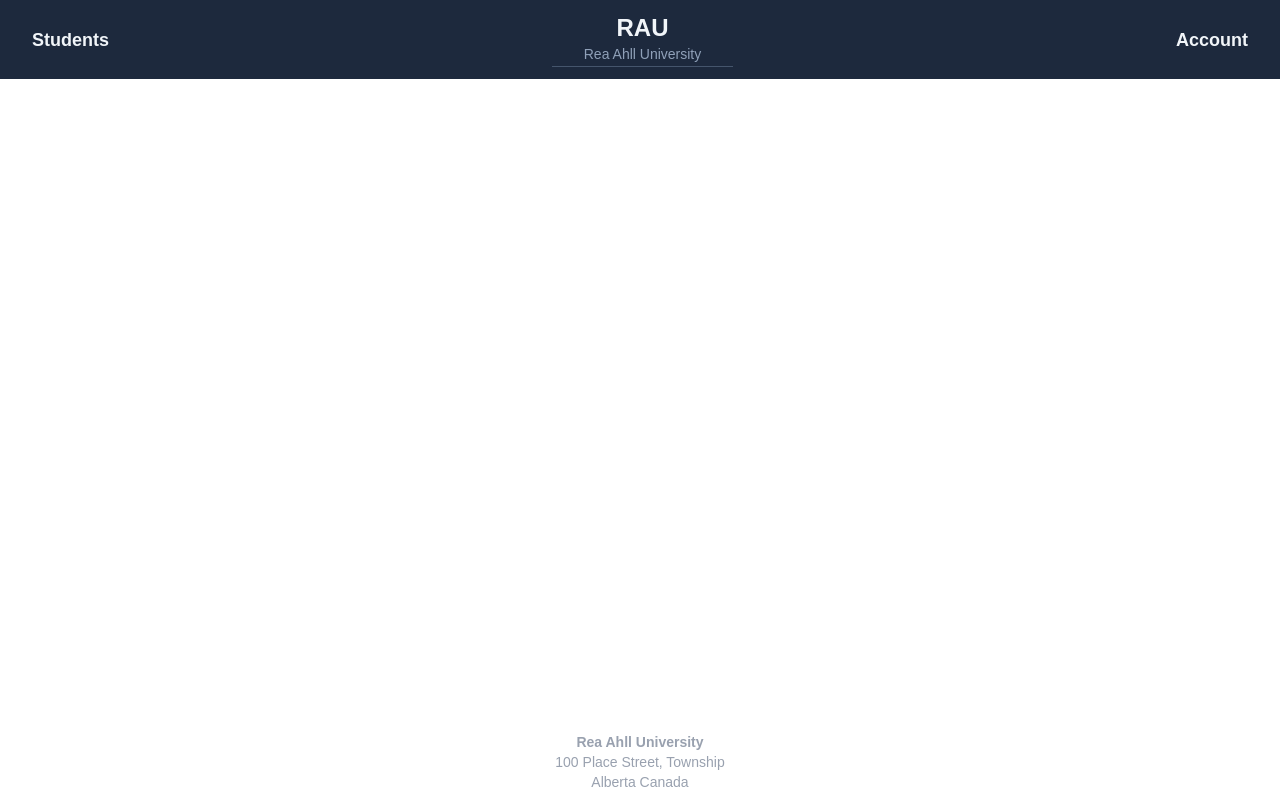
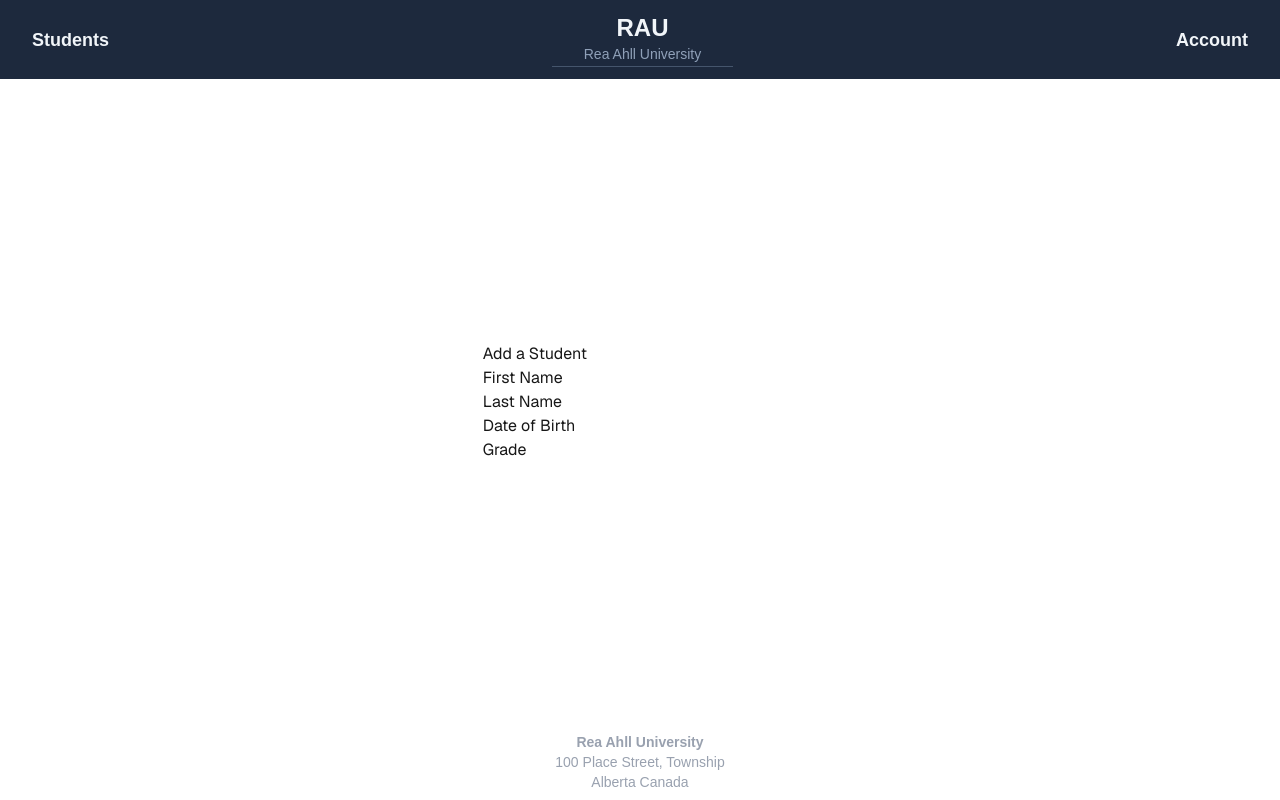
Before and after one commit to BushLives/cprg306b-2, a Next.js app: page / in a window 1280 px wide. Built offline with nearby package versions, Linux system fonts and the light colour scheme.

Commit message:
Start of the form

```diff
--- /dev/null
+++ b/app/components/Form.tsx
@@ -0,0 +1,45 @@
+"use client";
+import { useForm } from "react-hook-form";
+import { zodResolver } from "@hookform/resolvers/zod";
+import { addStudentSchema, studentData } from "../lib/schema";
+
+export default function Form() {
+    const {
+        register,
+        handleSubmit,
+        trigger,
+        formState: { errors },
+    } = useForm<studentData>({
+        resolver: zodResolver(addStudentSchema)
+    });
+
+    async function onSubmit(data: studentData) {
+        await new Promise((resolve)=> setTimeout(resolve, 1200))
+    }
+
+    return (
+        <main>
+            <h2>Add a Student</h2>
+            <div>
+                <label>First Name </label>
+                <input type="text" {...register("firstName")}></input>
+
+            </div>
+            <div>
+                <label>Last Name </label>
+                <input type="text" {...register("lastName")}></input>
+            </div>
+            <div>
+                <label>Date of Birth </label>
+                <input type="text" {...register("dateOfBirth")}></input>
+
+            </div>
+            <div>
+                <label>Grade </label>
+                <input></input>
+
+            </div>
+
+        </main>
+    );
+}
--- /dev/null
+++ b/app/lib/schema.tsx
@@ -0,0 +1,9 @@
+import z from "zod";
+
+export const addStudentSchema = z.object({
+    firstName: z.string().min(2, "Please enter your first name."),
+    lastName: z.string().min(2, "Please enter your last name."),
+    dateOfBirth: z.date({})
+})
+
+export type studentData = z.infer<typeof addStudentSchema>
--- a/app/page.tsx
+++ b/app/page.tsx
@@ -1,9 +1,14 @@
+"use client"
 import Image from "next/image";
+import Form from "../app/components/Form";
+import data from "../data/students.json";
+import { useState } from "react";
 
 export default function Home() {
+  const [students, setStudents] = useState(1);
   return (
     <div className="flex flex-col flex-1 items-center justify-center font-sans">
-
+      <Form/>
     </div>
   );
 }
--- a/package.json
+++ b/package.json
@@ -9,9 +9,12 @@
     "lint": "eslint"
   },
   "dependencies": {
+    "@hookform/resolvers": "^5.4.0",
     "next": "16.2.9",
     "react": "19.2.4",
-    "react-dom": "19.2.4"
+    "react-dom": "19.2.4",
+    "react-hook-form": "^7.80.0",
+    "zod": "^4.4.3"
   },
   "devDependencies": {
     "@tailwindcss/postcss": "^4",
```
Also changed, not shown: 1 other file (tests, documents, lock files or other folders).
